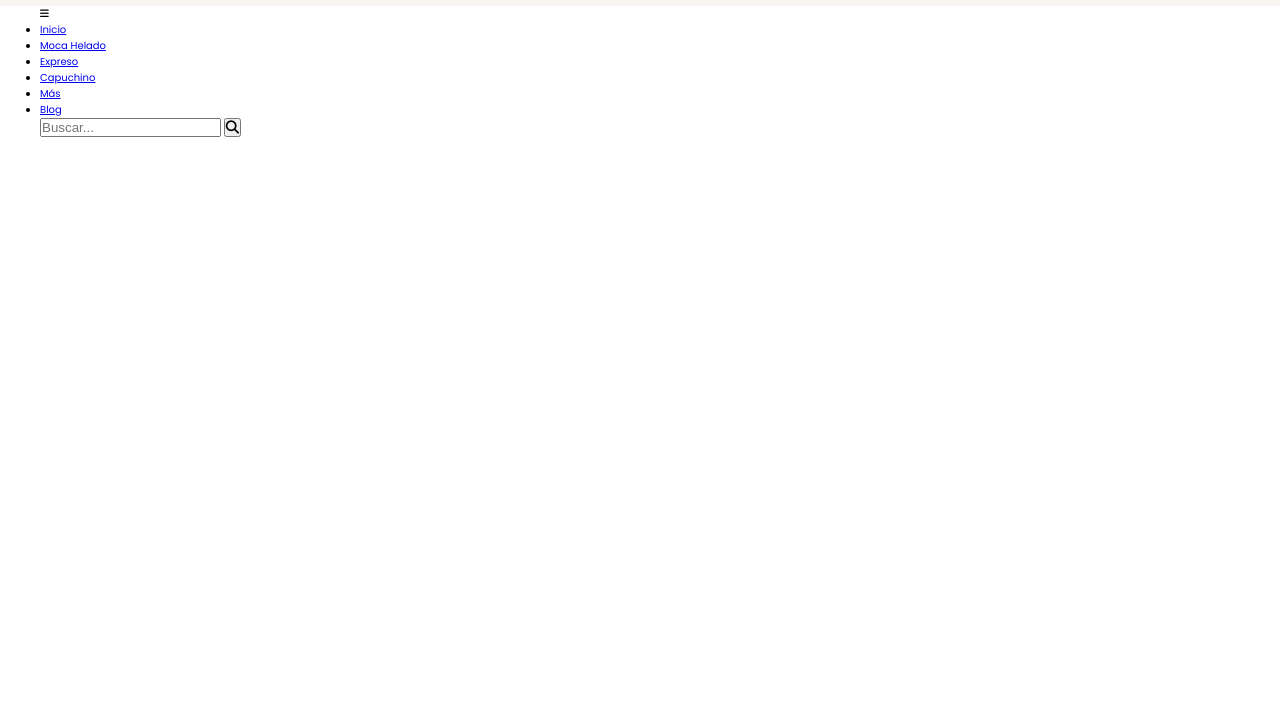
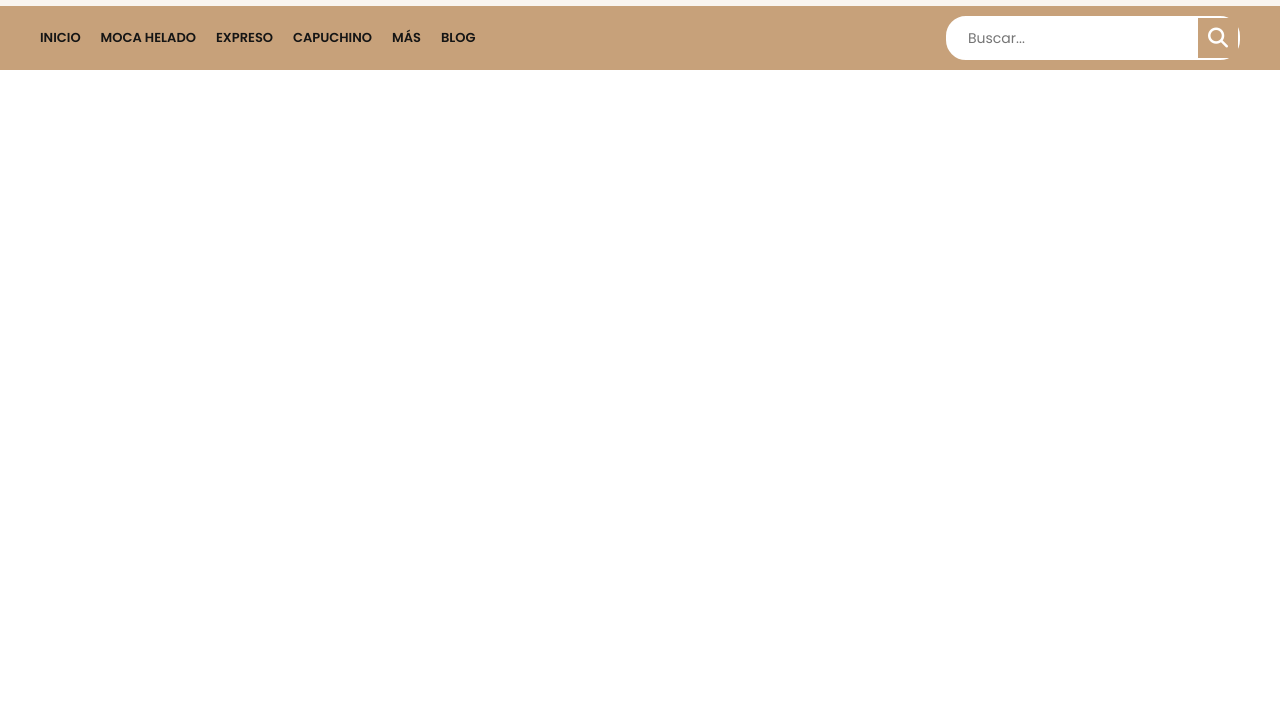
Before and after one commit to ferchris82/WebsiteCoffee, a plain HTML site: page index.html in a window 1280 px wide. Shown: the part 84-800 px from the top of the page. Drawn offline with Linux system fonts and the light colour scheme.

Commit message:
Versión 1.0

```diff
--- a/styles.css
+++ b/styles.css
@@ -20,6 +20,11 @@ html{
 /* UTILIDADES */
 .container{
     max-width: 120rem;
+    margin: 0 auto;
+}
+
+.heading-1{
+    text-align:  120rem;
     margin: 0 auto;
 }
 
@@ -92,3 +97,99 @@ html{
     display: flex;
     flex-direction: column;
 }
+
+/* NAVBAR */
+
+.container-navbar{
+    background-color: var(--primary-color);
+}
+
+.navbar{
+    display: flex;
+    justify-content: space-between;
+    align-items: center;
+    padding: 1rem 0;
+}
+
+.navbar .fa-bars{
+    display: none;
+}
+
+.menu{
+    display: flex;
+    gap: 2rem;
+}
+
+.menu li{
+    list-style: none;
+}
+
+.menu a{
+    text-decoration: none;
+    font-size: 1.3rem;
+    color: var(--dark-color);
+    font-weight: 600;
+    text-transform: uppercase;
+    position: relative;
+}
+
+.menu a::after{
+    content: '';
+    width: 1.5rem;
+    height: 1px;
+    background-color: #fff;
+    position: absolute;
+    bottom: -3px;
+    left: 50%;
+    transform: translate(-50%, -50%);
+    opacity: 0;
+    transition: all .3s ease;
+}
+
+.menu a:hover::after{
+     opacity: 1;
+}
+
+.menu a:hover{
+    color: #fff;
+}
+
+.search-form{
+    position: relative;
+    display: flex;
+    align-items: center;
+    border: 2px solid #fff;
+    border-radius: 2rem;
+    background-color: #fff;
+    height: 4.4rem;
+}
+
+.search-form input{
+    outline: none;
+    font-family: inherit;
+    border: none;
+    width: 25rem;
+    font-size: 1.4rem;
+    padding: 0 2rem;
+    color: #777;
+    cursor: pointer;
+}
+
+.search-form input::-webkit-search-cancel-button{
+    appearance: none;
+}
+
+.search-form .btn-search{
+    border: none;
+    background-color: var(--primary-color);
+    display: flex;
+    align-items: center;
+    justify-content: center;
+    height: 100%;
+    padding: 1rem;
+}
+
+.btn-search i{
+    font-size: 2rem;
+    color: #fff;
+}
```
